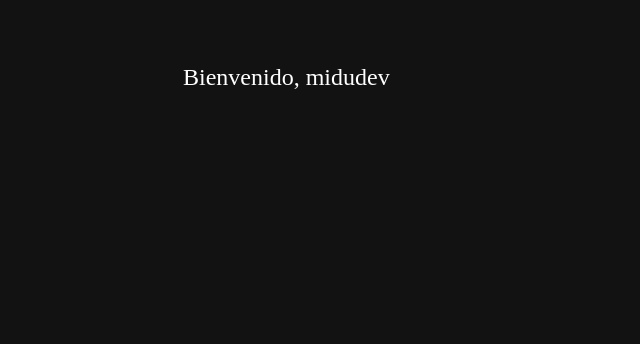
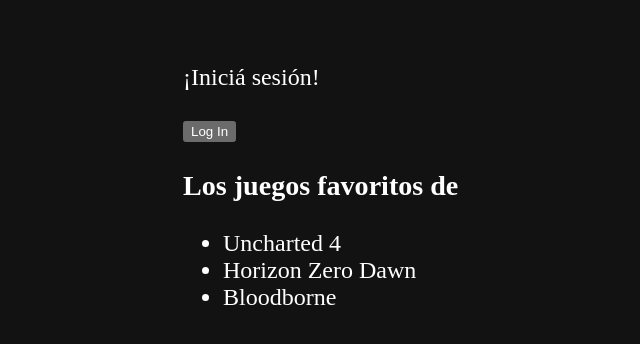
Before and after one commit to Emilsediaz/angular18, an Angular app: page / in a window 1280 px wide. Shown: the top 344 px of the page, without its empty margins (207-847 px from the left). Built offline with nearby package versions, Linux system fonts and the light colour scheme.

Commit message:
Estados y eventos

```diff
--- a/src/app/games/games.component.ts
+++ b/src/app/games/games.component.ts
@@ -1,4 +1,4 @@
-import { Component } from '@angular/core';
+import { Component, Input } from '@angular/core';
 import {CommonModule} from '@angular/common';
 
 @Component({
@@ -6,6 +6,7 @@
   standalone: true,
   imports: [CommonModule],
   template: `
+  <h3>Los juegos favoritos de {{username}}</h3>
    <ul>
     @for (game of games; track game.id) {
       <li>{{ game.name }}</li>
@@ -15,6 +16,7 @@
   styles: ``,
 })
 export class GamesComponent {
+  @Input() username='';
  games = [
   {
     id: 1,
--- a/src/app/user/user.component.css
+++ b/src/app/user/user.component.css
@@ -4,3 +4,9 @@
   padding-top: 32px;
   font-size: 24px;
 }
+
+img{
+  width: 64px;
+  height: 64px;
+  border-radius: 50%;
+}
--- a/src/app/user/user.component.html
+++ b/src/app/user/user.component.html
@@ -1,7 +1,10 @@
 <section>
 @if (isLoggedIn) {
   <p>Bienvenido, {{username}}</p>
+  <img (click)="greet()" alt="photo" src="https:/github.com/midudev.png"/>
 } @else {
   <p>¡Iniciá sesión!</p>
+  <button (click)="isLoggedIn = true">Log In</button>
 }
+<app-games></app-games>
 </section>
--- a/src/app/user/user.component.ts
+++ b/src/app/user/user.component.ts
@@ -1,15 +1,20 @@
 import { Component } from '@angular/core';
 import { CommonModule } from '@angular/common';
+import { GamesComponent } from "../games/games.component";
 
 @Component({
   selector: 'app-user',
   standalone: true,
-  imports: [CommonModule],
+  imports: [CommonModule, GamesComponent],
   templateUrl: './user.component.html',
   styleUrl: './user.component.css'
 })
 export class UserComponent {
 username = 'midudev';
 
-isLoggedIn = true;
+isLoggedIn = false;
+
+greet() {
+  alert("Hola!!!");
 }
+}
```
